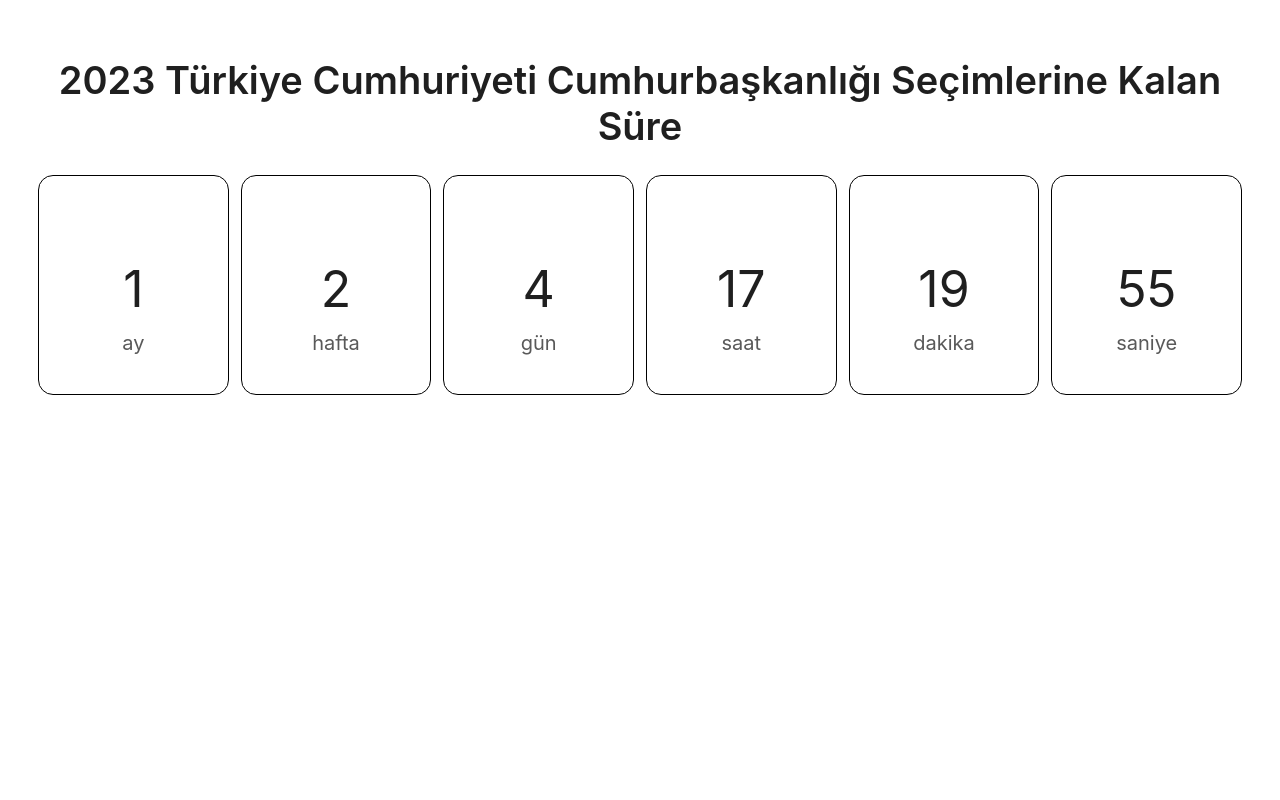
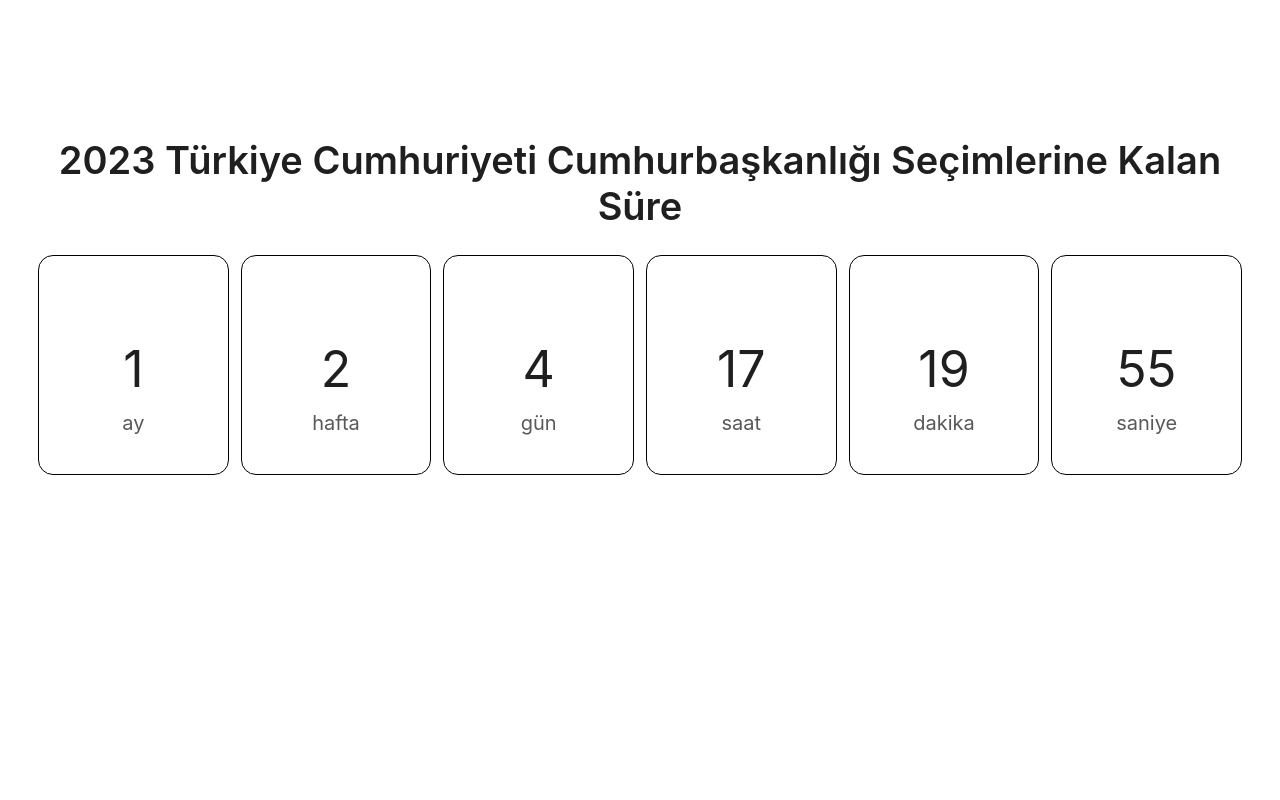
Before and after one commit to ardaorkin/secimenekadarkaldi, a React (Vite) app: page / in a window 1280 px wide. Shown: the top 800 px of the page. Built offline with nearby package versions, Linux system fonts and the light colour scheme.

Commit message:
page padding

```diff
--- a/src/App.css
+++ b/src/App.css
@@ -32,6 +32,7 @@
 }
 
 .page {
+  padding-top: 5em;
   min-height: 100vh;
 }
 
```
